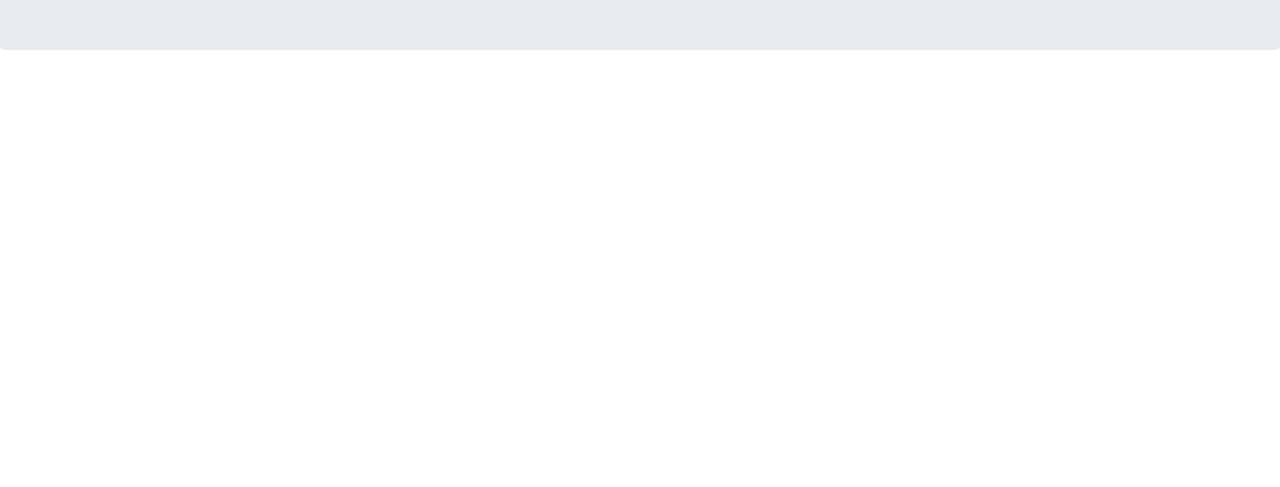
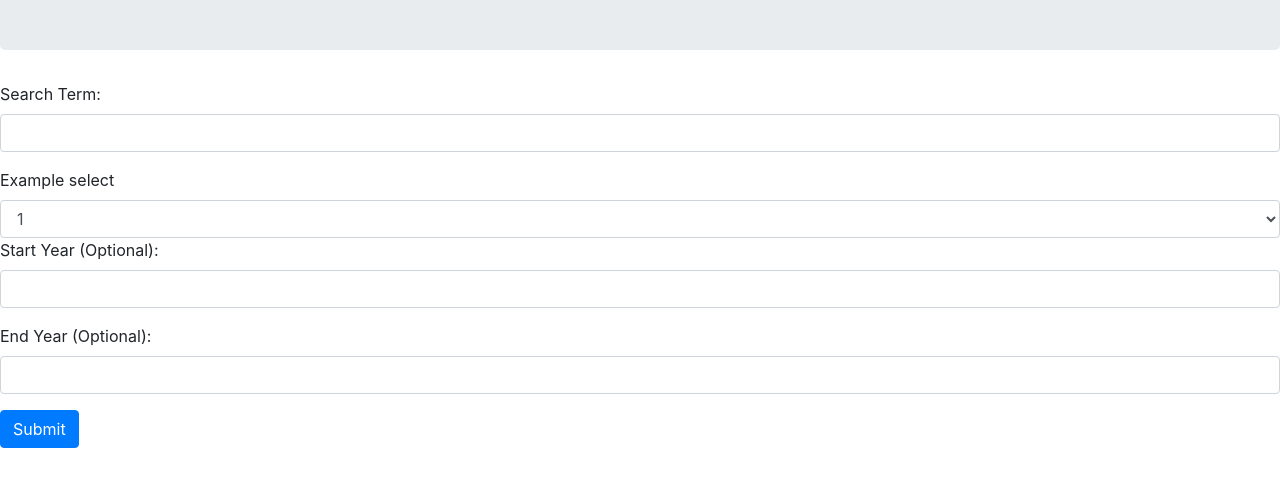
Before and after one commit to es9156967/NEW-YORK-TIMES, a plain HTML site: page index.html in a window 1280 px wide. Shown: the part 153-640 px from the top of the page. Drawn offline with nearby package versions, Linux system fonts and the light colour scheme.

Commit message:
updated forms from bootstrap

```diff
--- a/index.html
+++ b/index.html
@@ -14,7 +14,39 @@
         <h1 class="display-4">New York Times Search</h1>
 
       </div>
+      <form>
+        <div class="form-group">
+          <label for="searchTerm">Search Term:</label>
+          <input type="email" class="form-control" id="searchTerm" aria-describedby="emailHelp">
+          <small id="emailHelp" class="form-text text-muted"></small>
+        </div>
 
+        <div class="form-group">
+            <label for="exampleFormControlSelect1">Example select</label>
+            <select class="form-control" id="exampleFormControlSelect1">
+              <option>1</option>
+              <option>2</option>
+              <option>3</option>
+              <option>4</option>
+              <option>5</option>
+              <option>6</option>
+              <option>7</option>
+              <option>8</option>
+              <option>9</option>
+              <option>10</option>
+            </select>
+
+        <div class="form-group">
+          <label for="startYear">Start Year (Optional):</label>
+          <input type="password" class="form-control" id="startYear">
+        </div>
+        <div class="form-group">
+            <label for="startYear">End Year (Optional):</label>
+            <input type="password" class="form-control" id="endYear">
+          </div>
+
+        <button type="submit" class="btn btn-primary">Submit</button>
+      </form>
 
 
 
```
